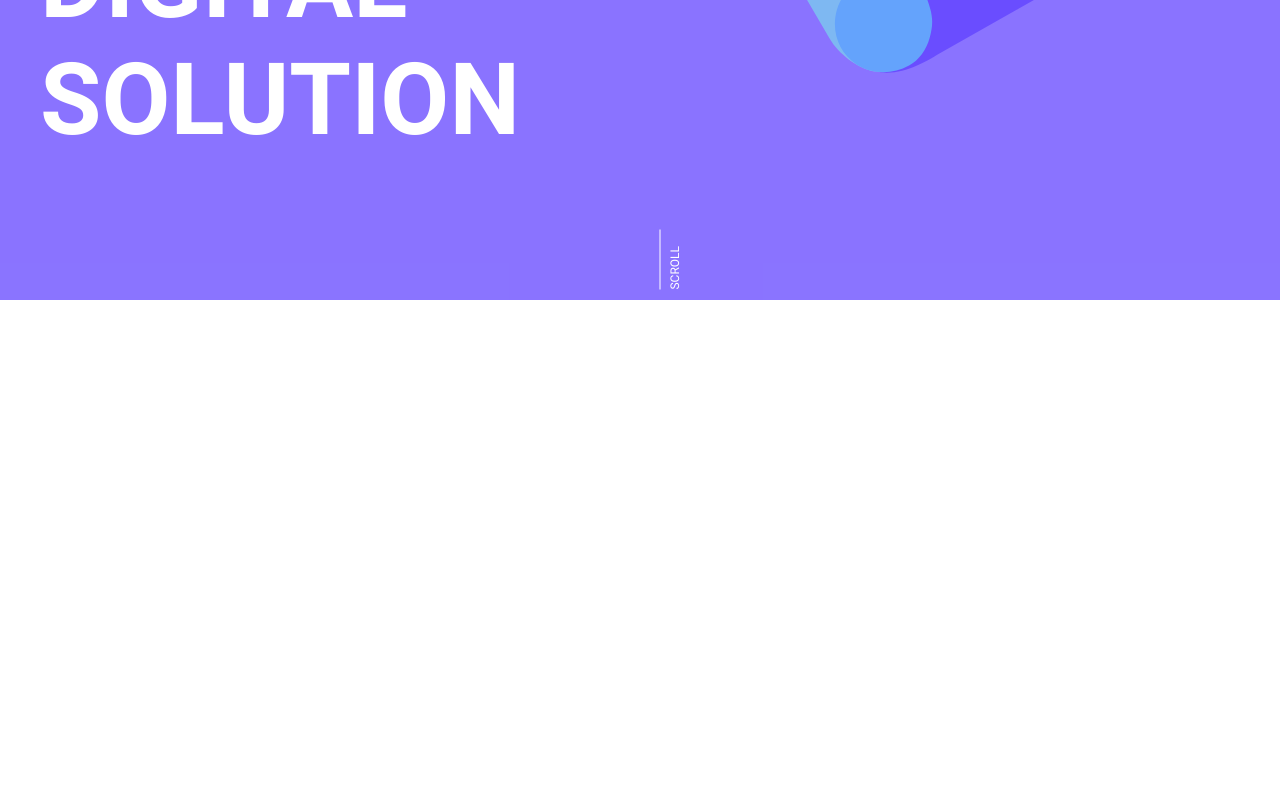
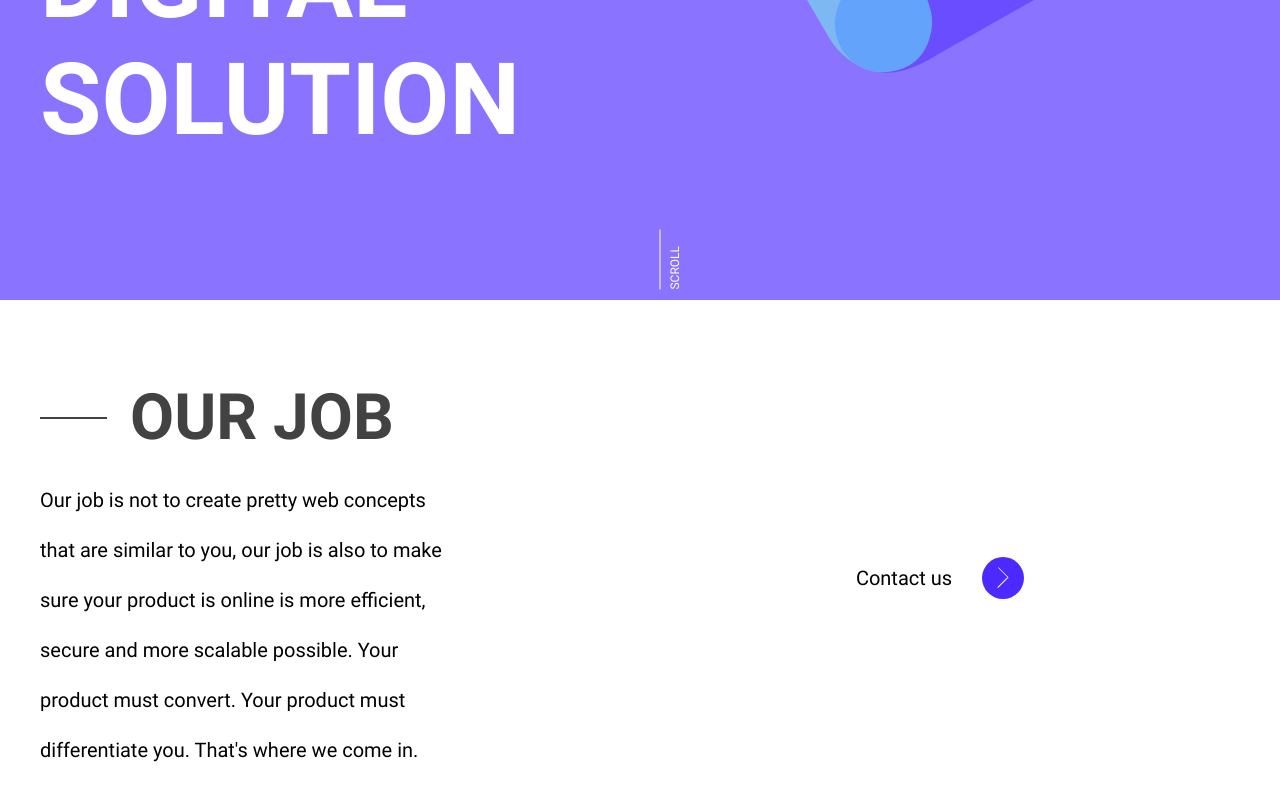
Before and after one commit to DimitriVld/my-website, a React (Create React App) app: page / in a window 1280 px wide. Shown: the part 500-1300 px from the top of the page. Before the commit the page ends 800 px from the top, so only its background shows below. Built offline with nearby package versions, Linux system fonts and the light colour scheme; no server answers.

Commit message:
Section my job in progress

```diff
--- a/src/asset/style/global/global.scss
+++ b/src/asset/style/global/global.scss
@@ -14,6 +14,10 @@
 	@include mobile {
 		width: calc(100% - #{$mobile});
 	}
+
+  &.is-large {
+    max-width: $containerLarge;
+  }
 }
 
 .rte {
--- a/src/asset/style/global/ui.scss
+++ b/src/asset/style/global/ui.scss
@@ -43,7 +43,8 @@
 	}
 
 	&.is-medium {
-		font-size: 54px;
+		font-size: 64px;
+		line-height: 75px;
     font-weight: bold;
 
 		@include tabletPortrait {
--- a/src/asset/style/global/variable.scss
+++ b/src/asset/style/global/variable.scss
@@ -33,7 +33,8 @@ $mq-mob-portrait: 320px;
 /*
  * Global
  */
-$container: 1440px;
+$container: 1270px;
+$containerLarge: 1440px;
 $containerMargin: 40px;
 $containerMargin-tablet: 25px;
 $containerMargin-mobile: 15px;
--- a/src/asset/style/style.scss
+++ b/src/asset/style/style.scss
@@ -48,6 +48,7 @@
   ____) |  __/ (__| |_| | (_) | | | |
  |_____/ \___|\___|\__|_|\___/|_| |_|
 */
+@import './view/section/myJob.scss';
 @import './view/section/welcome.scss';
 
 
--- /dev/null
+++ b/src/asset/style/view/section/myJob.scss
@@ -0,0 +1,51 @@
+.s-section {
+  padding: 80px 0;
+
+  .container {
+    display: flex;
+    align-items: center;
+    justify-content: center;
+  }
+
+  &-left {
+    flex: 1;
+
+    h3 {
+      display: flex;
+      align-items: flex-end;
+
+        hr {
+          width: 67px;
+          border: 1px solid $color-black-4;
+          margin: auto 23px auto 0;
+        }
+    }
+
+    p {
+      width: 70%;
+      margin-top: 20px;
+      font-size: 20px;
+      line-height: 50px;
+    }
+  }
+
+  &-right {
+    flex: 1;
+
+    a {
+      display: flex;
+      align-items: center;
+      justify-content: center;
+      margin: auto;
+      font-size: 20px;
+    }
+  }
+
+  &-arrow {
+    display: flex;
+    margin-left: 30px;
+    padding: 10px 15px;
+    background-color: $color-blue;
+    border-radius: 100%;
+  }
+}
--- a/src/views/component/Header.js
+++ b/src/views/component/Header.js
@@ -6,7 +6,7 @@ import BurgerIcon from '../icon/Burger';
 const Header = (props) => {
   return (
     <div className={"c-header"}>
-      <div className='container'>
+      <div className='container is-large'>
         <Link to={'/'}>
           <LogoIcon class='s-header-logo' />
         </Link>
--- /dev/null
+++ b/src/views/icon/ArrowRight.js
@@ -0,0 +1,14 @@
+import React from 'react';
+
+const ArrowRightIcon = (props) => {
+  return (
+    <span  className={`${props.class}`}>
+      <svg width="12" height="22" viewBox="0 0 12 22" fill="none" xmlns="http://www.w3.org/2000/svg">
+        <line y1="-0.5" x2="14.1523" y2="-0.5" transform="matrix(0.706601 -0.707612 0.706601 0.707612 1 21.0287)" stroke="white"/>
+        <line x1="1.35355" y1="0.646447" x2="11.3607" y2="10.6536" stroke="white"/>
+      </svg>
+    </span>
+  );
+}
+
+export default ArrowRightIcon;
--- a/src/views/page/Home.js
+++ b/src/views/page/Home.js
@@ -1,5 +1,6 @@
 import React from 'react';
 import WelcomeSection from '../section/Welcome';
+import MyJob from '../section/MyJob';
 
 const Home = () => {
 
@@ -7,8 +8,9 @@ const Home = () => {
     <div>
       <WelcomeSection
         title='Dimitri Vildina'
-        subTitle='We create & build digital solution'
+        subTitle='I create & build digital solution'
       />
+      <MyJob />
     </div>
   );
 };
--- /dev/null
+++ b/src/views/section/MyJob.js
@@ -0,0 +1,30 @@
+import React from 'react';
+import { Link } from "react-router-dom";
+import ArrowRightIcon from '../icon/ArrowRight';
+
+const MyJob = () => {
+  return (
+    <div className={"s-section"}>
+      <div className='container'>
+        <div className="s-section-left">
+          <h3 className='ui-h1 is-medium'><hr></hr>Our job</h3>
+          <p>
+          Our job is not to create pretty web concepts that are similar to
+          you, our job is also to make sure your product is online is more
+          efficient, secure and more scalable possible. Your product must
+          convert. Your product must differentiate you. That's where we come
+          in.
+          </p>
+        </div>
+        <div className="s-section-right">
+          <Link to={'/contact'}>
+            Contact us
+            <ArrowRightIcon class="s-section-arrow" />
+          </Link>
+        </div>
+      </div>
+    </div>
+  );
+}
+
+export default MyJob;
```
